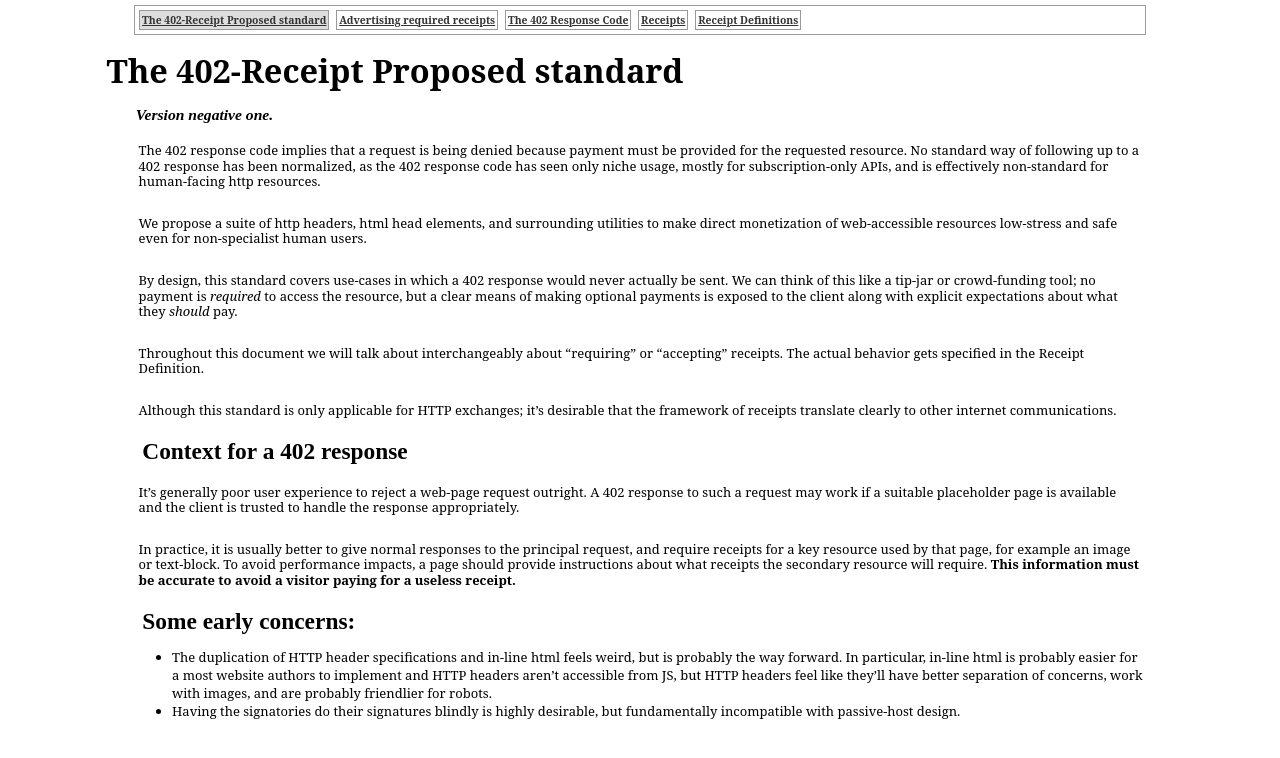
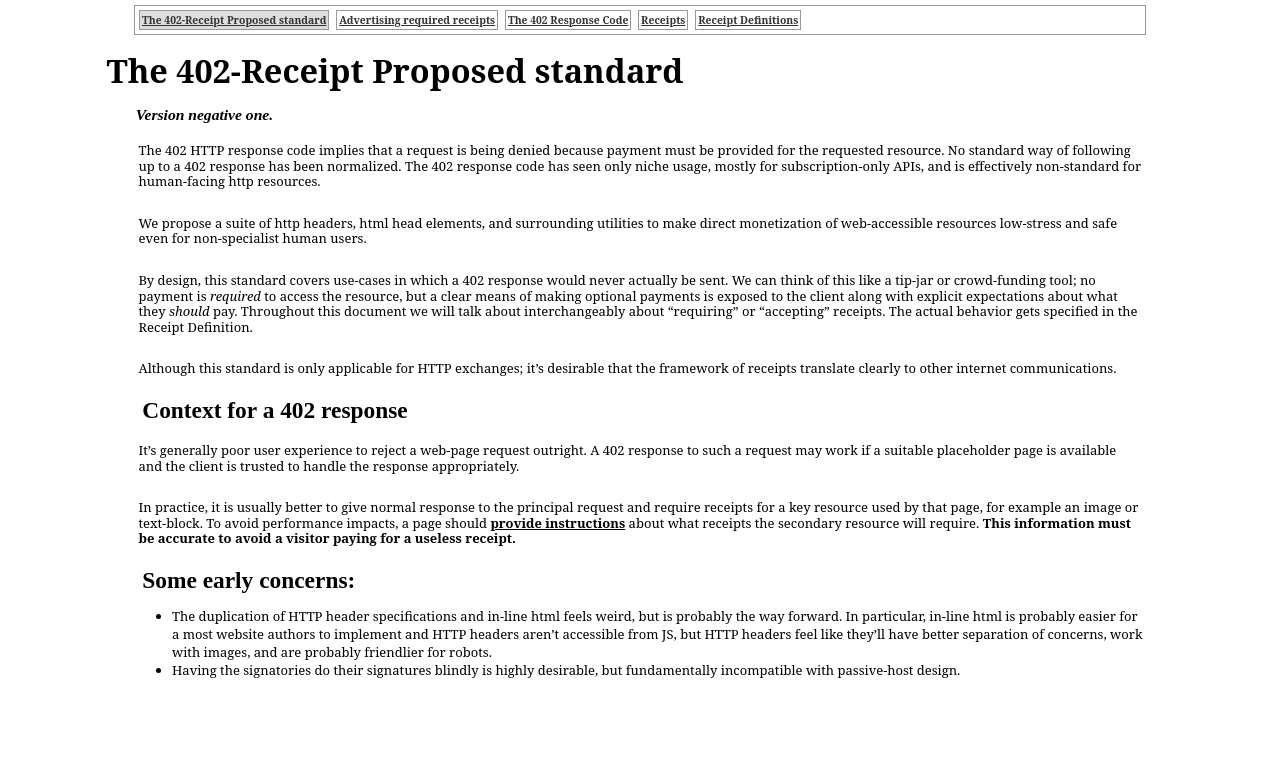
Before and after one commit to erikpukinskis/direct-monetization-static, a Jekyll site: the page built from _proposal/introduction.markdown, in a window 1280 px wide. Shown: the top 758 px of the page. Built offline with Jekyll 4.4.1, drawn with Linux system fonts in a browser that asks for light colours.

Commit message:
text edits

````diff
--- a/_proposal/communicate.markdown
+++ b/_proposal/communicate.markdown
@@ -34,7 +34,7 @@ A menu XML will be structured like so:
 </resourceset>
 ```
 
-Clients will assume that a menu XML is exhaustive, in the sense that all resources for which the menu's scope is a prefix are either included in the menu or do not require receipts, and no page for which the menu's scope is a prefix will us a resource that requires receipts except as specified in the menu.
+Clients will assume that a menu XML is exhaustive, in the sense that all resources for which the menu's scope is a prefix are either included in the menu or do not require receipts, and no page for which the menu's scope is a prefix will use a resource that requires receipts except as specified in the menu.
 
 While it is permissibly for a page to use multiple resources that require separate receipts, clients may perceive this as abuse and take unintended actions such as blocking the resources or prompting the user for action. Hosts are advised to use only a single receipt-requiring resource on each page, or to have all resources used by a page accept a common receipt.
 
--- a/_proposal/introduction.markdown
+++ b/_proposal/introduction.markdown
@@ -8,20 +8,18 @@ documentation_order: 1
 
 #### Version negative one.
 
-The 402 response code implies that a request is being denied because payment must be provided for the requested resource. No standard way of following up to a 402 response has been normalized, as the 402 response code has seen only niche usage, mostly for subscription-only APIs, and is effectively non-standard for human-facing http resources.
+The 402 HTTP response code implies that a request is being denied because payment must be provided for the requested resource. No standard way of following up to a 402 response has been normalized. The 402 response code has seen only niche usage, mostly for subscription-only APIs, and is effectively non-standard for human-facing http resources.
 
 We propose a suite of http headers, html head elements, and surrounding utilities to make direct monetization of web-accessible resources low-stress and safe even for non-specialist human users.
 
-By design, this standard covers use-cases in which a 402 response would never actually be sent. We can think of this like a tip-jar or crowd-funding tool; no payment is _required_ to access the resource, but a clear means of making optional payments is exposed to the client along with explicit expectations about what they _should_ pay.
-
-Throughout this document we will talk about interchangeably about "requiring" or "accepting" receipts. The actual behavior gets specified in the Receipt Definition.
+By design, this standard covers use-cases in which a 402 response would never actually be sent. We can think of this like a tip-jar or crowd-funding tool; no payment is _required_ to access the resource, but a clear means of making optional payments is exposed to the client along with explicit expectations about what they _should_ pay. Throughout this document we will talk about interchangeably about "requiring" or "accepting" receipts. The actual behavior gets specified in the Receipt Definition.
 
 Although this standard is only applicable for HTTP exchanges; it's desirable that the framework of receipts translate clearly to other internet communications.
 
 ## Context for a 402 response
 It's generally poor user experience to reject a web-page request outright. A 402 response to such a request may work if a suitable placeholder page is available and the client is trusted to handle the response appropriately.
 
-In practice, it is usually better to give normal responses to the principal request, and require receipts for a key resource used by that page, for example an image or text-block. To avoid performance impacts, a page should provide instructions about what receipts the secondary resource will require. **This information must be accurate to avoid a visitor paying for a useless receipt.**
+In practice, it is usually better to give  normal response to the principal request and require receipts for a key resource used by that page, for example an image or text-block. To avoid performance impacts, a page should [provide instructions]({{ "communicate.html" | relative_url }}) about what receipts the secondary resource will require. **This information must be accurate to avoid a visitor paying for a useless receipt.**
 
 ## Some early concerns:
 - The duplication of HTTP header specifications and in-line html feels weird, but is probably the way forward. In particular, in-line html is probably easier for a most website authors to implement and HTTP headers aren't accessible from JS, but HTTP headers feel like they'll have better separation of concerns, work with images, and are probably friendlier for robots.
--- a/_sass/master.scss
+++ b/_sass/master.scss
@@ -71,4 +71,5 @@ em {
 
 code {
   font-family: $code-font;
+  background: $light-color;
 }
````
